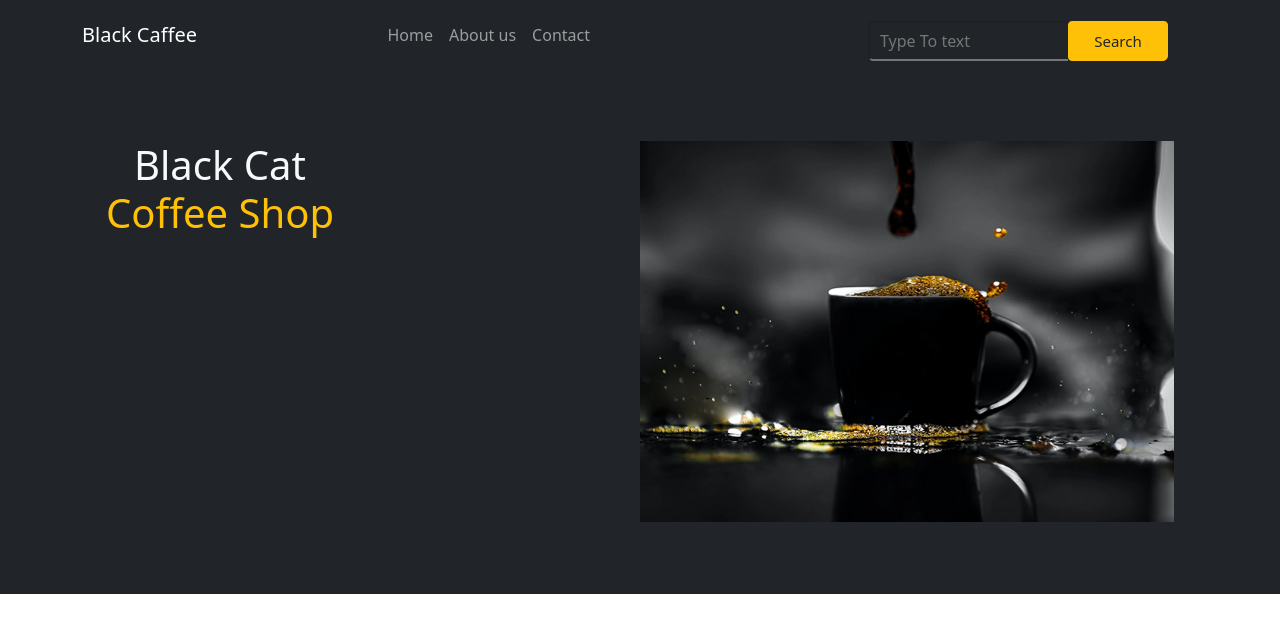
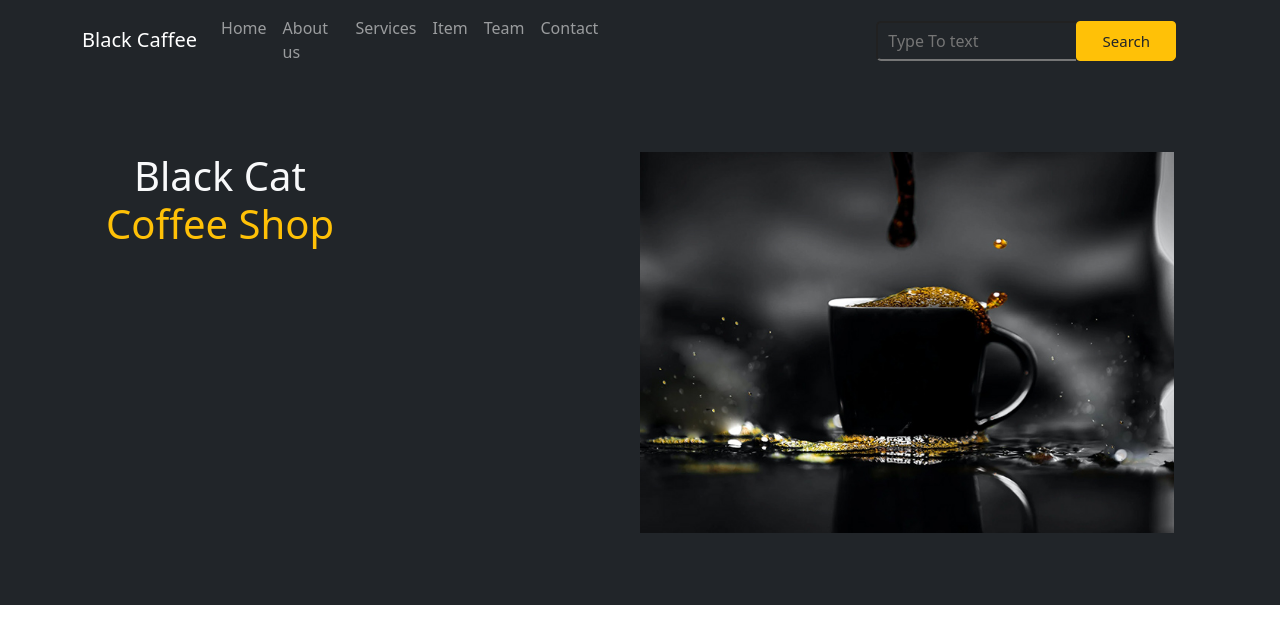
Before and after one commit to Achinit99/TestWeb_CoffeeShop, a plain HTML site: page index.html in a window 1280 px wide. Drawn offline with nearby package versions, Linux system fonts and the light colour scheme.

Commit message:
nav add item

```diff
--- a/index.html
+++ b/index.html
@@ -25,12 +25,21 @@
             </button>
 
             <div class="collapse navbar-collapse" id="navmenu">
-                <ul class="navbar-nav ms-auto">
+                <ul class="navbar-nav me-auto mb-2 mb-lg-0">
                     <li class="nav-item">
                         <a href="#home" class="nav-link">Home</a>
                     </li>
                     <li class="nav-item">
                         <a href="#about" class="nav-link">About us</a>
+                    </li>
+                    <li class="nav-item">
+                        <a href="#services" class="nav-link">Services</a>
+                    </li>
+                    <li class="nav-item">
+                        <a href="#item" class="nav-link">Item</a>
+                    </li>
+                    <li class="nav-item">
+                        <a href="#team" class="nav-link">Team</a>
                     </li>
                     <li class="nav-item">
                         <a href="#contact" class="nav-link">Contact</a>
```
